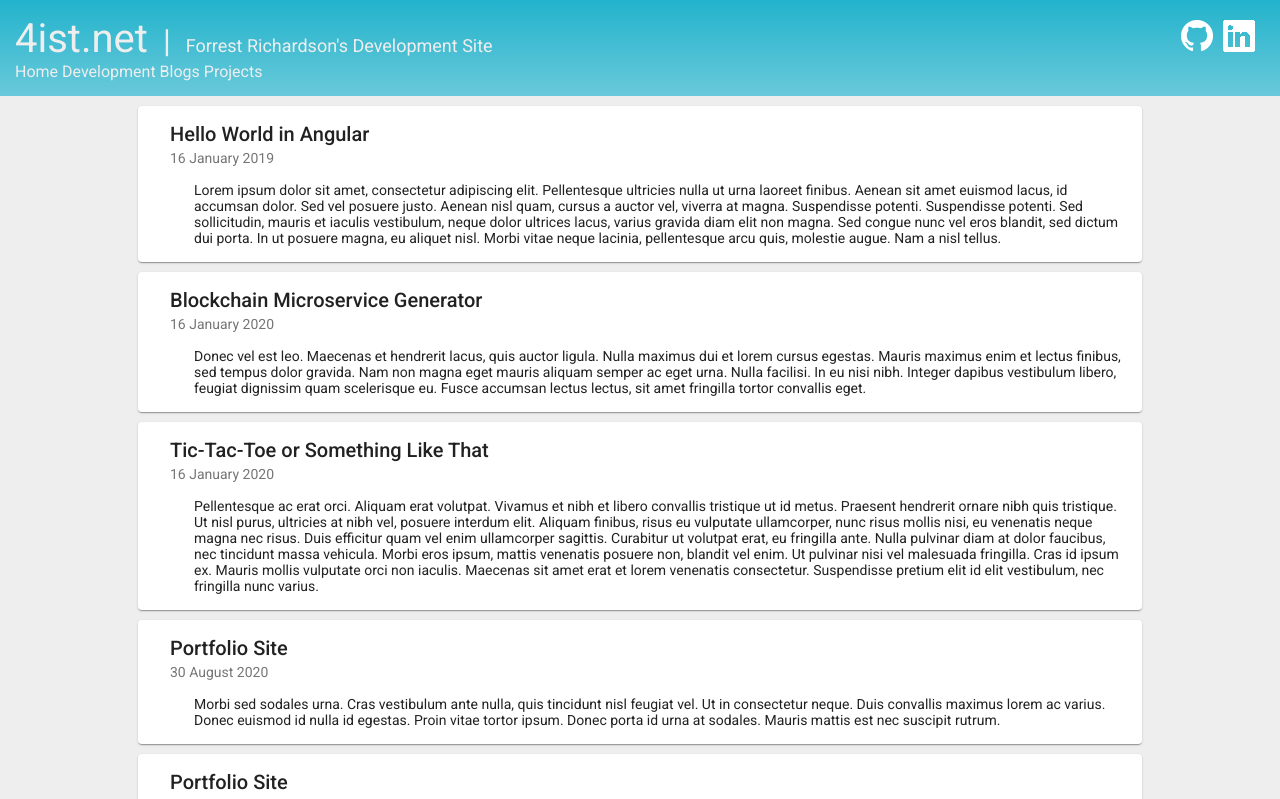
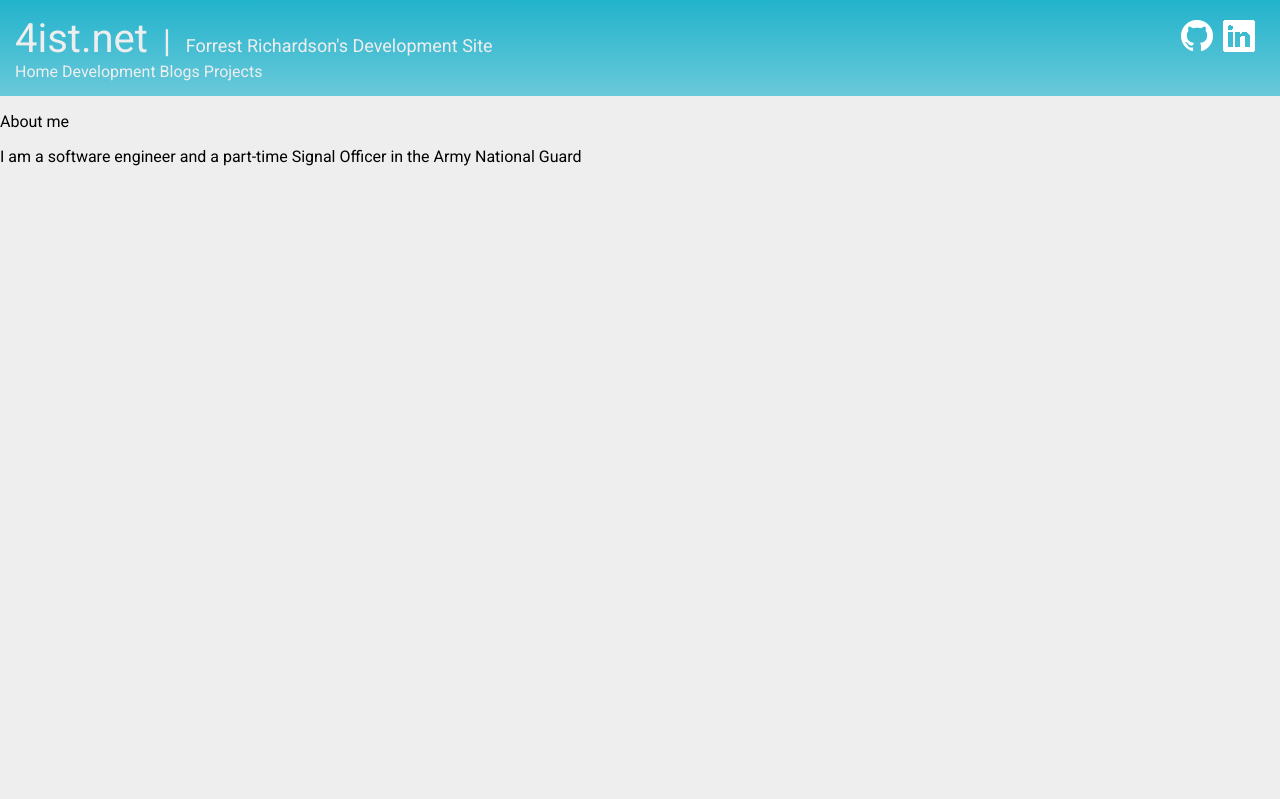
Before and after one commit to 4ist/Legacy-4ist.io, an Angular app: page / in a window 1280 px wide. Shown: the top 799 px of the page. Built offline with nearby package versions, Linux system fonts and the light colour scheme.

Commit message:
added home component outline

```diff
--- a/src/app/app-routing.module.ts
+++ b/src/app/app-routing.module.ts
@@ -2,10 +2,12 @@ import { NgModule } from '@angular/core';
 import { RouterModule, Routes } from '@angular/router';
 import { DevBlogsComponent } from './components/dev-blogs/dev-blogs.component';
 import { ProjectsComponent } from './components/projects/projects.component';
+import { HomeComponent } from './components/home/home.component';
 
 const routes: Routes = [
   //{ path: 'DevBlogs', component: DevBlogsComponent }
-  { path: '', component: DevBlogsComponent },
+  { path: '', component: HomeComponent },
+  { path: 'DevBlogs', component: DevBlogsComponent },
   { path: 'Projects', component: ProjectsComponent }
 ];
 
--- a/src/app/app.module.ts
+++ b/src/app/app.module.ts
@@ -8,13 +8,15 @@ import { MatCardModule } from '@angular/material/card';
 import { HeaderComponent } from './components/header/header.component';
 import { AppRoutingModule } from './app-routing.module';
 import { ProjectsComponent } from './components/projects/projects.component';
+import { HomeComponent } from './components/home/home.component';
 
 @NgModule({
   declarations: [
     AppComponent,
     DevBlogsComponent,
     HeaderComponent,
-    ProjectsComponent
+    ProjectsComponent,
+    HomeComponent
   ],
   imports: [
     BrowserModule,
--- /dev/null
+++ b/src/app/components/home/home.component.html
@@ -0,0 +1,26 @@
+
+
+
+<!--my face, in a circle with some webdev background picture-->
+
+
+
+<!--a little bitta aboutme content-->
+<div id="AboutBlock"></div>
+
+
+<p>About me</p>
+
+
+<p>I am a software engineer and a part-time Signal Officer in the Army National Guard
+
+
+
+</p>
+
+
+<!--add some projects or something?-->
+
+<!--link to github, linkedin, resume-->
+
+<!--copyright footer-->
--- /dev/null
+++ b/src/app/components/home/home.component.ts
@@ -0,0 +1,15 @@
+import { Component, OnInit } from '@angular/core';
+
+@Component({
+  selector: 'app-home',
+  templateUrl: './home.component.html',
+  styleUrls: ['./home.component.css']
+})
+export class HomeComponent implements OnInit {
+
+  constructor() { }
+
+  ngOnInit(): void {
+  }
+
+}
```
Also changed, not shown: src/app/components/home/home.component.css (added).
